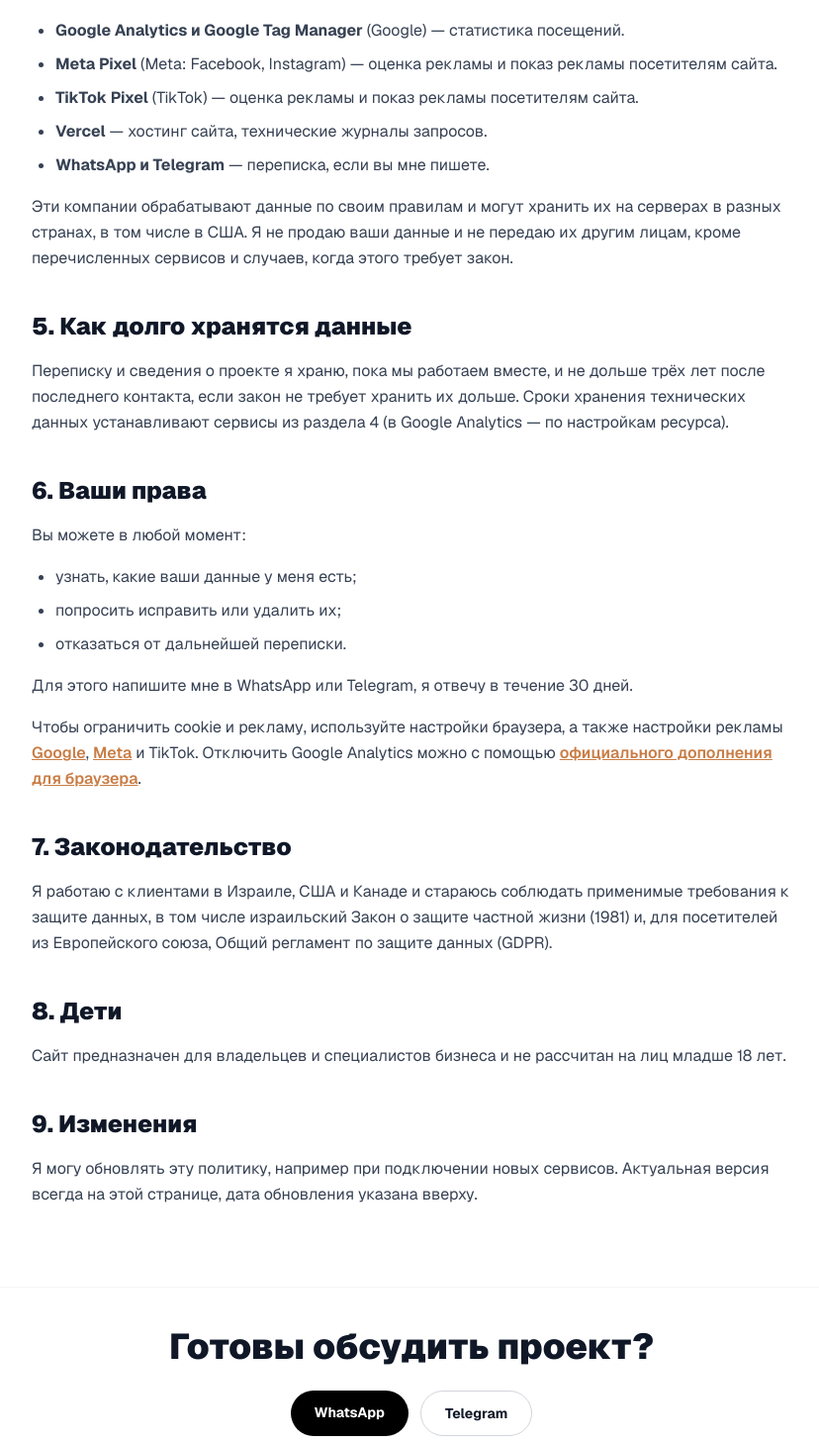
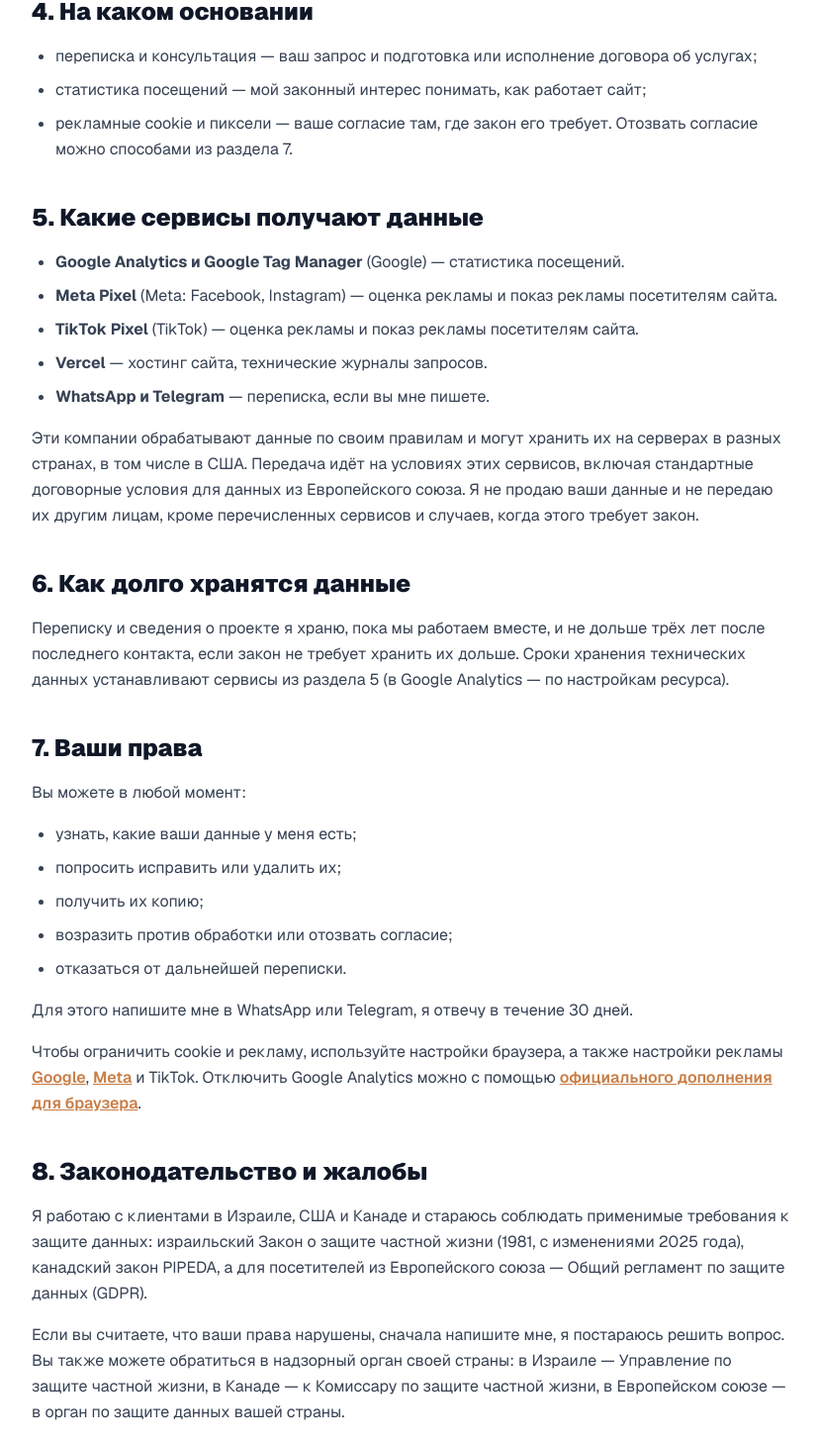
Before and after one commit to tatnova/my-website-rus, a Next.js app in the folder site/: page /privacy-policy in a window 1280 px wide. Shown: the part 1052-2510 px from the top of the page at 99% size, without its empty margins (224-1052 px from the left). Built offline with nearby package versions, Linux system fonts and the light colour scheme.

Commit message:
А3: основания обработки, права, жалобы в надзорный орган, PIPEDA
Co-Authored-By: Claude Opus 5.5 (1M context) <noreply@anthropic.com>
Claude-Session: https://claude.ai/code/session_01LjxZK4goR2MuCUYgwpSCYK

```diff
--- a/site/src/app/privacy-policy/page.tsx
+++ b/site/src/app/privacy-policy/page.tsx
@@ -33,13 +33,14 @@ const sections: { title: string; body: ReactNode }[] = [
         <p>
           <strong>Данные, которые вы сообщаете сами.</strong> На сайте нет форм, связь идёт через WhatsApp и Telegram.
           Если вы пишете мне, я получаю то, что вы отправили: имя, номер телефона или имя пользователя в мессенджере,
-          сведения о вашем бизнесе и задаче.
+          сведения о вашем бизнесе и задаче. Вы не обязаны сообщать эти данные, но без них я не
+          смогу ответить на обращение.
         </p>
         <p>
           <strong>Технические данные.</strong> При посещении сайта автоматически собираются технические сведения: какие
           страницы вы открывали, откуда пришли (например, из рекламы), тип устройства и браузера, примерное
           местоположение по IP-адресу, нажатия на кнопки WhatsApp и Telegram. Для этого используются файлы cookie и
-          похожие технологии сервисов, перечисленных в разделе 4.
+          похожие технологии сервисов, перечисленных в разделе 5.
         </p>
       </>
     ),
@@ -55,7 +56,20 @@ const sections: { title: string; body: ReactNode }[] = [
     ),
   },
   {
-    title: '4. Какие сервисы получают данные',
+    title: '4. На каком основании',
+    body: (
+      <ul>
+        <li>переписка и консультация — ваш запрос и подготовка или исполнение договора об услугах;</li>
+        <li>статистика посещений — мой законный интерес понимать, как работает сайт;</li>
+        <li>
+          рекламные cookie и пиксели — ваше согласие там, где закон его требует. Отозвать согласие можно способами
+          из раздела 7.
+        </li>
+      </ul>
+    ),
+  },
+  {
+    title: '5. Какие сервисы получают данные',
     body: (
       <>
         <ul>
@@ -77,30 +91,32 @@ const sections: { title: string; body: ReactNode }[] = [
         </ul>
         <p>
           Эти компании обрабатывают данные по своим правилам и могут хранить их на серверах в разных странах, в том
-          числе в США. Я не продаю ваши данные и не передаю их другим лицам, кроме перечисленных сервисов и случаев,
+          числе в США. Передача идёт на условиях этих сервисов, включая стандартные договорные условия для данных из Европейского союза. Я не продаю ваши данные и не передаю их другим лицам, кроме перечисленных сервисов и случаев,
           когда этого требует закон.
         </p>
       </>
     ),
   },
   {
-    title: '5. Как долго хранятся данные',
+    title: '6. Как долго хранятся данные',
     body: (
       <p>
         Переписку и сведения о проекте я храню, пока мы работаем вместе, и не дольше трёх лет после последнего
         контакта, если закон не требует хранить их дольше. Сроки хранения технических данных устанавливают сервисы из
-        раздела 4 (в Google Analytics — по настройкам ресурса).
+        раздела 5 (в Google Analytics — по настройкам ресурса).
       </p>
     ),
   },
   {
-    title: '6. Ваши права',
+    title: '7. Ваши права',
     body: (
       <>
         <p>Вы можете в любой момент:</p>
         <ul>
           <li>узнать, какие ваши данные у меня есть;</li>
           <li>попросить исправить или удалить их;</li>
+          <li>получить их копию;</li>
+          <li>возразить против обработки или отозвать согласие;</li>
           <li>отказаться от дальнейшей переписки.</li>
         </ul>
         <p>Для этого напишите мне в WhatsApp или Telegram, я отвечу в течение 30 дней.</p>
@@ -123,21 +139,28 @@ const sections: { title: string; body: ReactNode }[] = [
     ),
   },
   {
-    title: '7. Законодательство',
+    title: '8. Законодательство и жалобы',
     body: (
-      <p>
-        Я работаю с клиентами в Израиле, США и Канаде и стараюсь соблюдать применимые требования к защите данных, в
-        том числе израильский Закон о защите частной жизни (1981) и, для посетителей из Европейского союза, Общий
-        регламент по защите данных (GDPR).
-      </p>
+      <>
+        <p>
+          Я работаю с клиентами в Израиле, США и Канаде и стараюсь соблюдать применимые требования к защите данных:
+          израильский Закон о защите частной жизни (1981, с изменениями 2025 года), канадский закон PIPEDA, а для
+          посетителей из Европейского союза — Общий регламент по защите данных (GDPR).
+        </p>
+        <p>
+          Если вы считаете, что ваши права нарушены, сначала напишите мне, я постараюсь решить вопрос. Вы также
+          можете обратиться в надзорный орган своей страны: в Израиле — Управление по защите частной жизни, в Канаде — к
+          Комиссару по защите частной жизни, в Европейском союзе — в орган по защите данных вашей страны.
+        </p>
+      </>
     ),
   },
   {
-    title: '8. Дети',
+    title: '9. Дети',
     body: <p>Сайт предназначен для владельцев и специалистов бизнеса и не рассчитан на лиц младше 18 лет.</p>,
   },
   {
-    title: '9. Изменения',
+    title: '10. Изменения',
     body: (
       <p>
         Я могу обновлять эту политику, например при подключении новых сервисов. Актуальная версия всегда на этой
```
